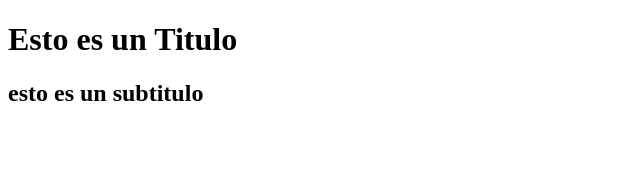
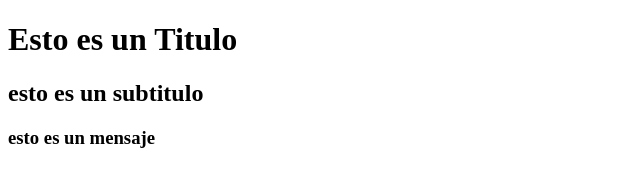
Before and after one commit to dgarcia26/Clase-git-BP-2023-1, a plain HTML site: page index.html in a window 1280 px wide. Shown: the whole page, without its empty margins (0-640 px from the left). Drawn offline with Linux system fonts and the light colour scheme.

Commit message:
Third Commit

```diff
--- a/index.html
+++ b/index.html
@@ -11,6 +11,7 @@
 <body>
     <h1>Esto es un Titulo</h1>
     <h2>esto es un subtitulo</h2>
+    <h3>esto es un mensaje</h3>
 
 </body>
 
```
